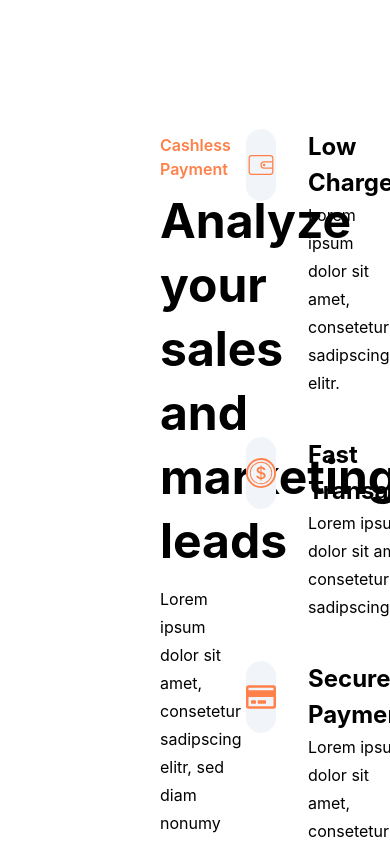
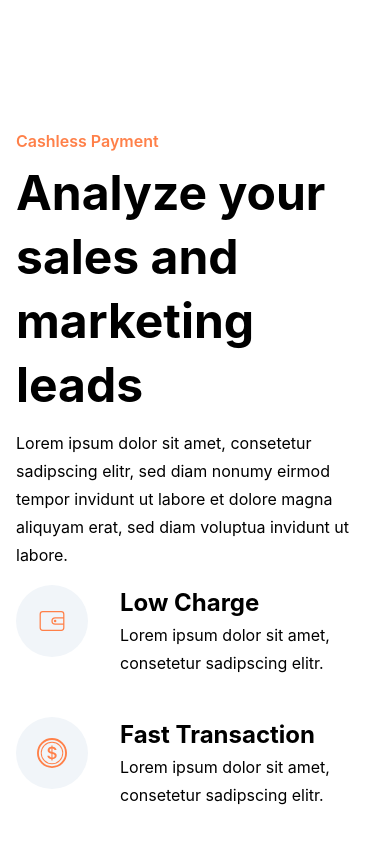
Before and after one commit to masudrana2779/keptocash, a Next.js app: page / in a window 390 px wide. Shown: the part 4220-5062 px from the top of the page. Built offline with nearby package versions, Linux system fonts and the light colour scheme.

Commit message:
try to done some responsive

```diff
--- a/components/Benifits/index.tsx
+++ b/components/Benifits/index.tsx
@@ -30,8 +30,8 @@ const BenifitsCompotent = () => {
     <>
       <div id="AboutUs">
         <div className="py-24">
-          <div className="container mx-auto px-40">
-            <div className="flex justify-between items-center gap-x-4">
+          <div className="container mx-auto sm:px-40 px-4">
+            <div className="flex sm:flex-row gap-x-4 flex-col justify-between items-center">
               <div className="max-w-xl w-full">
                 <div className="text-brand-600 text-base leading-6 font-semibold mb-2">
                   Cashless Payment
@@ -48,8 +48,10 @@ const BenifitsCompotent = () => {
               <div className="w-full">
                 {data.map((item: any, i: number) => (
                   <div key={i} className="flex gap-x-8 mb-10">
-                    <div className="text-brand-600 text-3xl w-[72px] h-[72px] bg-slate-100 rounded-full flex items-center justify-center">
-                      {item.icon}
+                    <div className="">
+                      <div className="text-brand-600 text-3xl w-[72px] h-[72px] bg-slate-100 rounded-full flex items-center justify-center">
+                        {item.icon}
+                      </div>
                     </div>
                     <div className="">
                       <div className="text-2xl font-bold leading-9">
```
